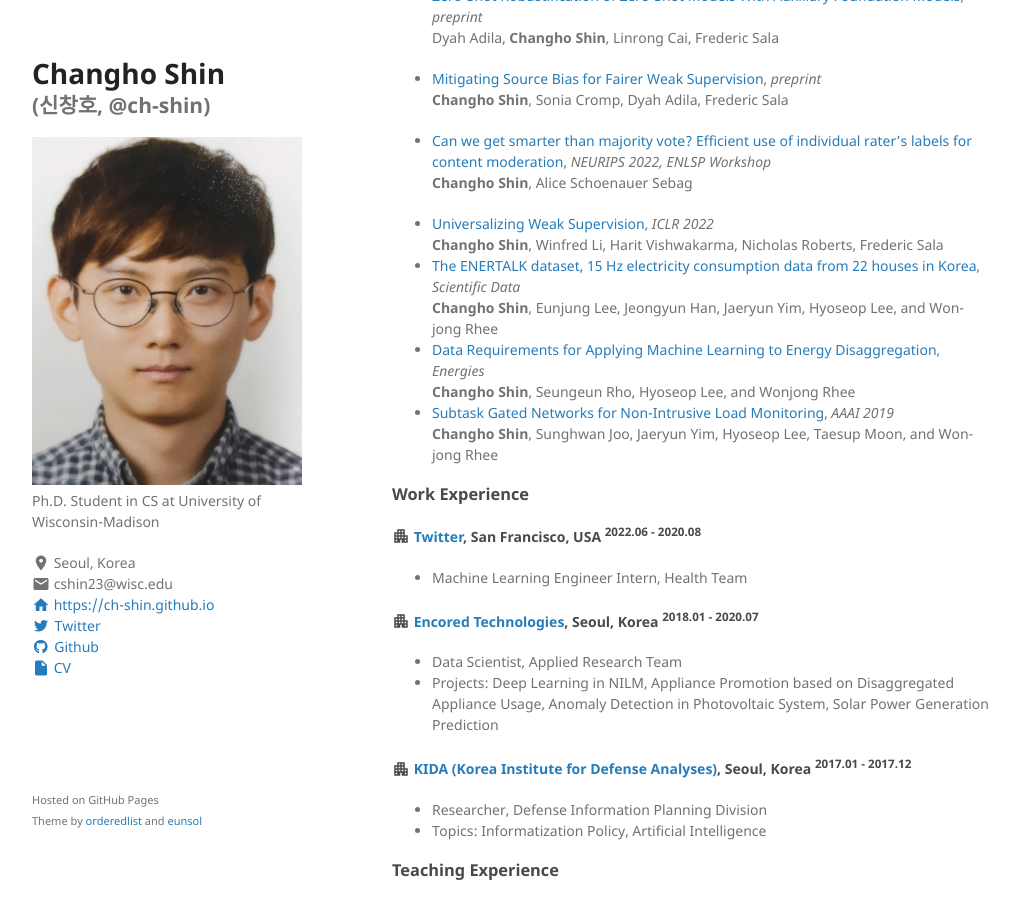
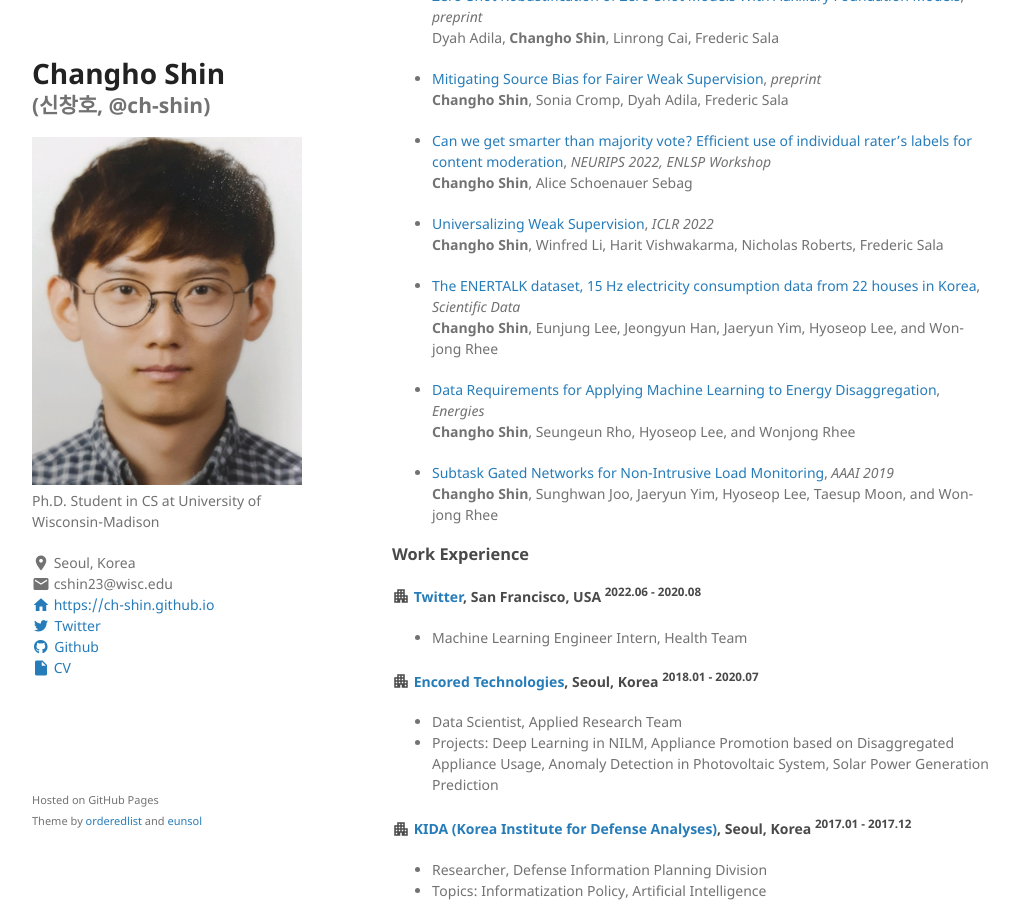
Before and after one commit to ch-shin/ch-shin.github.io, a Jekyll site: the page built from index.md, in a window 1280 px wide and 900 px high, scrolled down 561 px. Shown: the whole window, without its empty margins (128-1147 px from the left). Built offline with Jekyll 4.4.1, drawn with Linux system fonts in a browser that asks for light colours.

```diff
--- a/index.md
+++ b/index.md
@@ -49,13 +49,16 @@ I am a third year PhD student in Computer Science at University of Wisconsin-Mad
 
 * [Universalizing Weak Supervision](https://arxiv.org/pdf/2112.03865.pdf), _ICLR 2022_ <br/>
   **Changho Shin**, Winfred Li, Harit Vishwakarma, Nicholas Roberts, Frederic Sala <br/>
-- [The ENERTALK dataset, 15 Hz electricity consumption data from 22 houses in
+
+* [The ENERTALK dataset, 15 Hz electricity consumption data from 22 houses in
 Korea](https://www.nature.com/articles/s41597-019-0212-5.epdf), _Scientific Data_ <br/>
 **Changho Shin**, Eunjung Lee, Jeongyun Han, Jaeryun Yim, Hyoseop Lee, and Won-
 jong Rhee <br/>
-- [Data Requirements for Applying Machine Learning to Energy Disaggregation](https://www.mdpi.com/1996-1073/12/9/1696), _Energies_ <br/>
+
+* [Data Requirements for Applying Machine Learning to Energy Disaggregation](https://www.mdpi.com/1996-1073/12/9/1696), _Energies_ <br/>
 **Changho Shin**, Seungeun Rho, Hyoseop Lee, and Wonjong Rhee <br/>
-- [Subtask Gated Networks for Non-Intrusive Load Monitoring](https://www.aaai.org/ojs/index.php/AAAI/article/view/3908), _AAAI 2019_ <br/>
+
+* [Subtask Gated Networks for Non-Intrusive Load Monitoring](https://www.aaai.org/ojs/index.php/AAAI/article/view/3908), _AAAI 2019_ <br/>
 **Changho Shin**, Sunghwan Joo, Jaeryun Yim, Hyoseop Lee, Taesup Moon, and Won-
 jong Rhee <br/>
 
```
